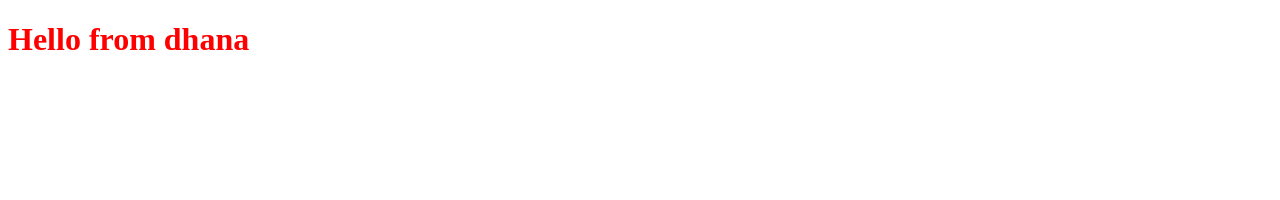
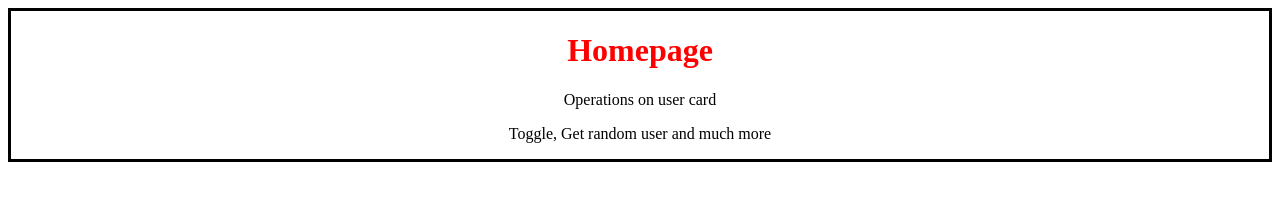
Before and after one commit to Talari063/autosugest, a website: page frontend/index.html in a window 1280 px wide. Drawn offline with Linux system fonts and the light colour scheme.

Commit message:
updated html and css

```diff
--- a/frontend/index.css
+++ b/frontend/index.css
@@ -1,4 +1,13 @@
 h1{
     color:red;
+}
+#home-page{ text-align:center;
+    border: 3px solid black;
 
 }
+#home-page:hover{
+    background-color:cadetblue;
+}
+#p2{
+    color:cornflowerblue;
+}
--- a/frontend/index.html
+++ b/frontend/index.html
@@ -9,7 +9,13 @@
   <link rel="stylesheet" href="index.css">
 </head>
 <body>
-  <h1>Hello from dhana</h1>
+    <div id ="home-page">
+        <h1>Homepage</h1>
+        <p="p1"> Operations on user card</p>
+        <p="p2"> Toggle, Get random user and much more</p>
+    </div>
+
+
   <script src="index.js"></script>
 </body>
 </html>
```
